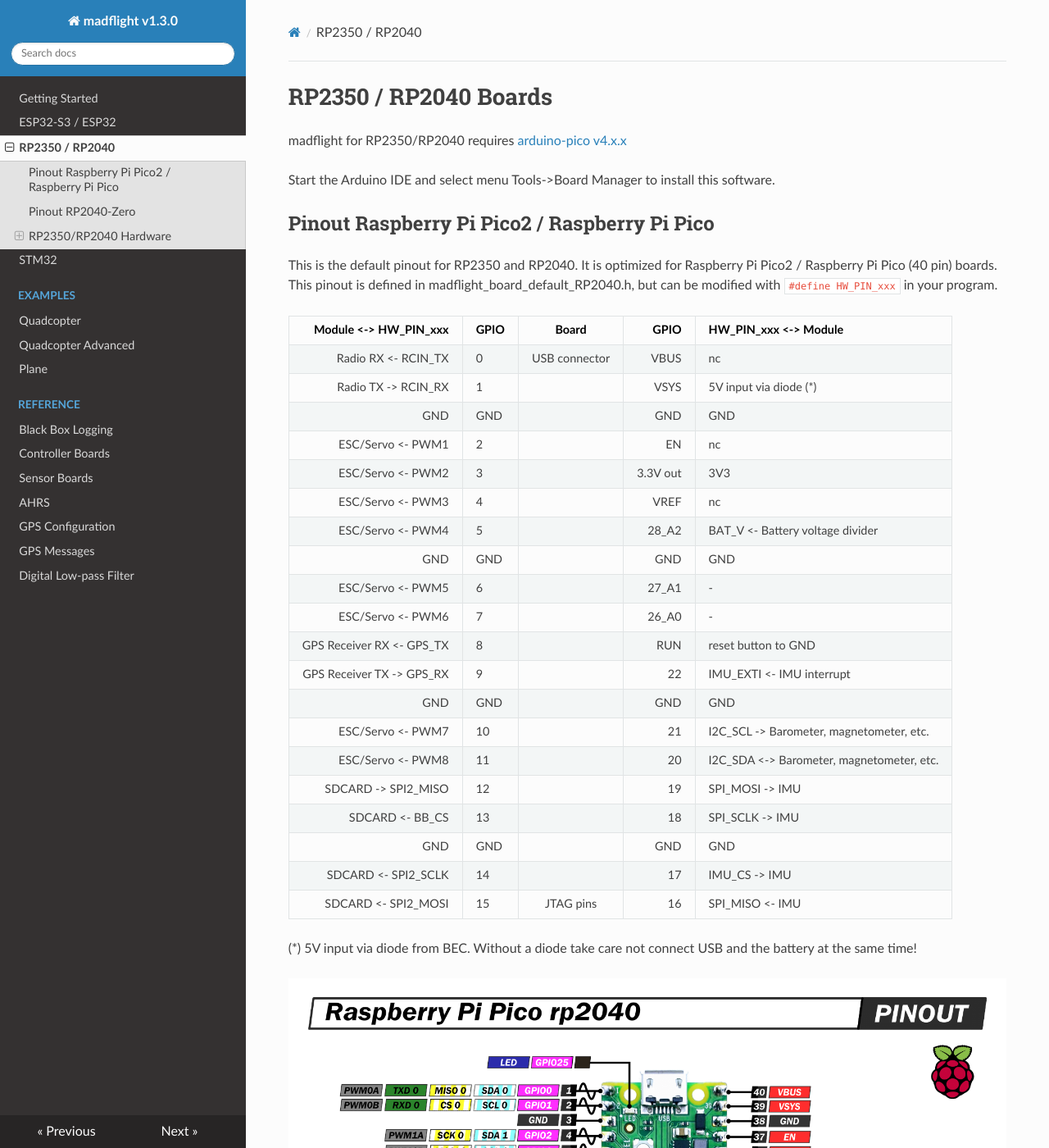
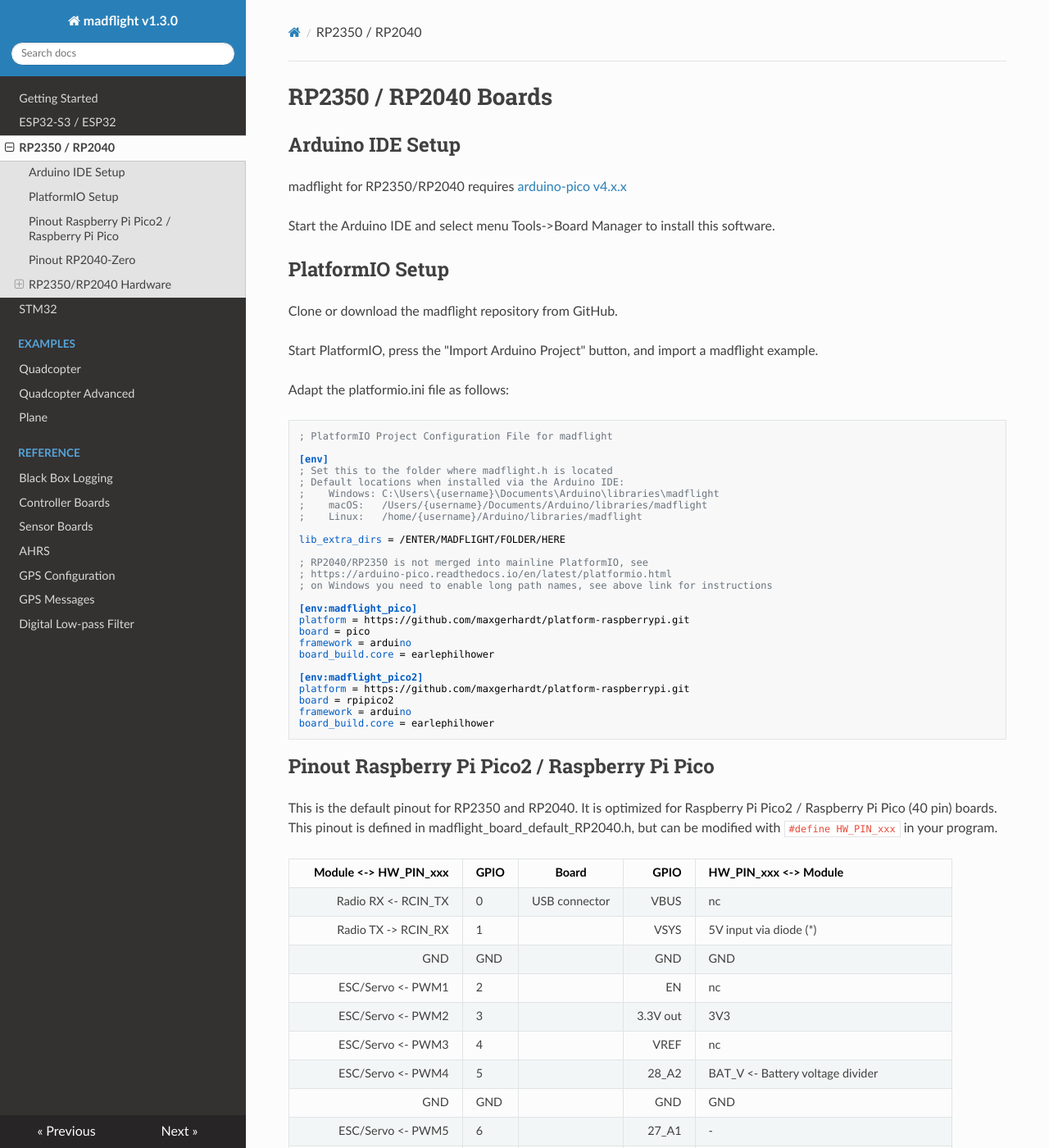
Before and after one commit to qqqlab/madflight-docs, an MkDocs documentation site: the page built from docs/Board-RP2040.md, in a window 1280 px wide and 1400 px high. Shown: the whole window at 82% size. Built offline with MkDocs 1.6.1, drawn with Linux system fonts in a browser that asks for light colours; nearby versions of some CDN libraries.

Commit message:
PlatformIO

````diff
--- a/docs/Board-RP2040.md
+++ b/docs/Board-RP2040.md
@@ -1,8 +1,47 @@
 # RP2350 / RP2040 Boards
+
+## Arduino IDE Setup
 
 madflight for RP2350/RP2040 requires [arduino-pico v4.x.x](https://github.com/earlephilhower/arduino-pico)
 
 Start the Arduino IDE and select menu Tools->Board Manager to install this software.
+
+## PlatformIO Setup
+
+Clone or download the madflight repository from GitHub.
+
+Start PlatformIO, press the "Import Arduino Project" button, and import a madflight example.
+
+Adapt the platformio.ini file as follows:
+
+```ini
+; PlatformIO Project Configuration File for madflight
+
+[env]
+; Set this to the folder where madflight.h is located
+; Default locations when installed via the Arduino IDE:
+;    Windows: C:\Users\{username}\Documents\Arduino\libraries\madflight
+;    macOS:   /Users/{username}/Documents/Arduino/libraries/madflight
+;    Linux:   /home/{username}/Arduino/libraries/madflight
+
+lib_extra_dirs = /ENTER/MADFLIGHT/FOLDER/HERE
+
+; RP2040/RP2350 is not merged into mainline PlatformIO, see
+; https://arduino-pico.readthedocs.io/en/latest/platformio.html
+; on Windows you need to enable long path names, see above link for instructions
+
+[env:madflight_pico]
+platform = https://github.com/maxgerhardt/platform-raspberrypi.git
+board = pico
+framework = arduino
+board_build.core = earlephilhower
+
+[env:madflight_pico2]
+platform = https://github.com/maxgerhardt/platform-raspberrypi.git
+board = rpipico2
+framework = arduino
+board_build.core = earlephilhower
+```
 
 ## Pinout Raspberry Pi Pico2 / Raspberry Pi Pico
 
````
Also changed, not shown: docs/Board-ESP32.md (+28 -0 lines), docs/Board-STM32.md (+26 -0 lines).
